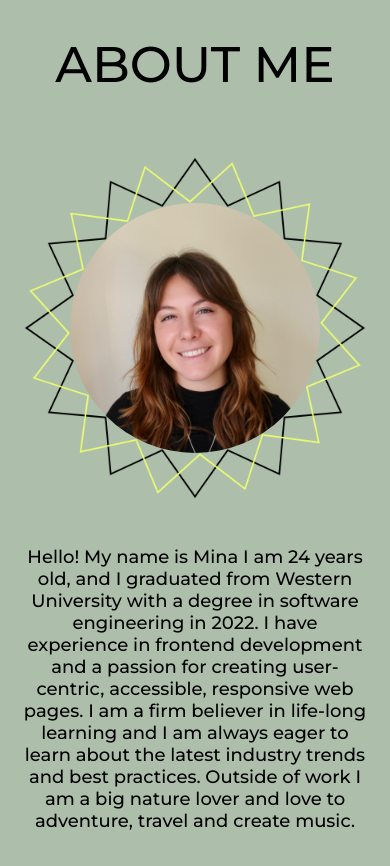
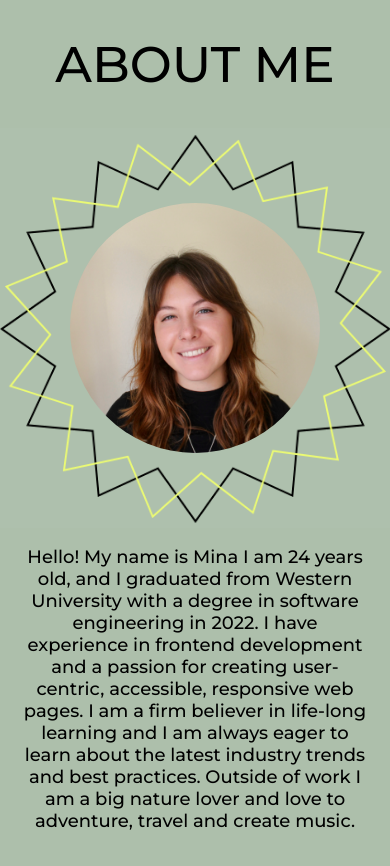
Before and after one commit to mkovace5/my-website, a React (Create React App) app: page / in a window 390 px wide. Shown: the part 920-1786 px from the top of the page. Built offline with nearby package versions, Linux system fonts and the light colour scheme; a web font is replaced by a local one.

Commit message:
responsiveness for new design

```diff
--- a/src/Pages/About/About.js
+++ b/src/Pages/About/About.js
@@ -24,7 +24,6 @@ function About ( {aboutRef} ) {
             <h1 className='title-mobile'>ABOUT ME</h1>
             <div className="img_parent">
                 <img src={about_pic} className='mina-pic' alt="Mina Headshot"/>
-                {/* <img src={zigzag} className='zigzag-frame' alt="ZigZag Frame"/> */}
             </div>
             <div className='about-text-container'>
                 <h1 className='title'>ABOUT ME</h1>
--- a/src/Pages/About/About.scss
+++ b/src/Pages/About/About.scss
@@ -61,12 +61,28 @@
         height: 80vh;
         margin: 0 28px;
 
-        img{
-            width: 300px;
-            height: 300px;
-            border-radius: 150px;
-            margin-right: 60px;
+        .img_parent{
+            background-image: url('../../images/zigzag.png');
+            background-repeat: no-repeat;
+            background-size: 100% 100%;
+            width: 350px;
+            min-width: 350px;
+            height: 350px;
+            display: flex;
+            justify-content: center;
+            align-items: center;
+            margin-right: 16px;
+
+            .mina-pic{
+                width: 250px;
+                height: 250px;
+                border-radius: 150px;
+                z-index: 1;
+                margin: 0;
+            }
+
         }
+
         .about-text-container{
             display: flex;
             flex-direction: column;
```
Also changed, not shown: src/images/zigzag.png, 1 other file (tests, documents, lock files or other folders).
